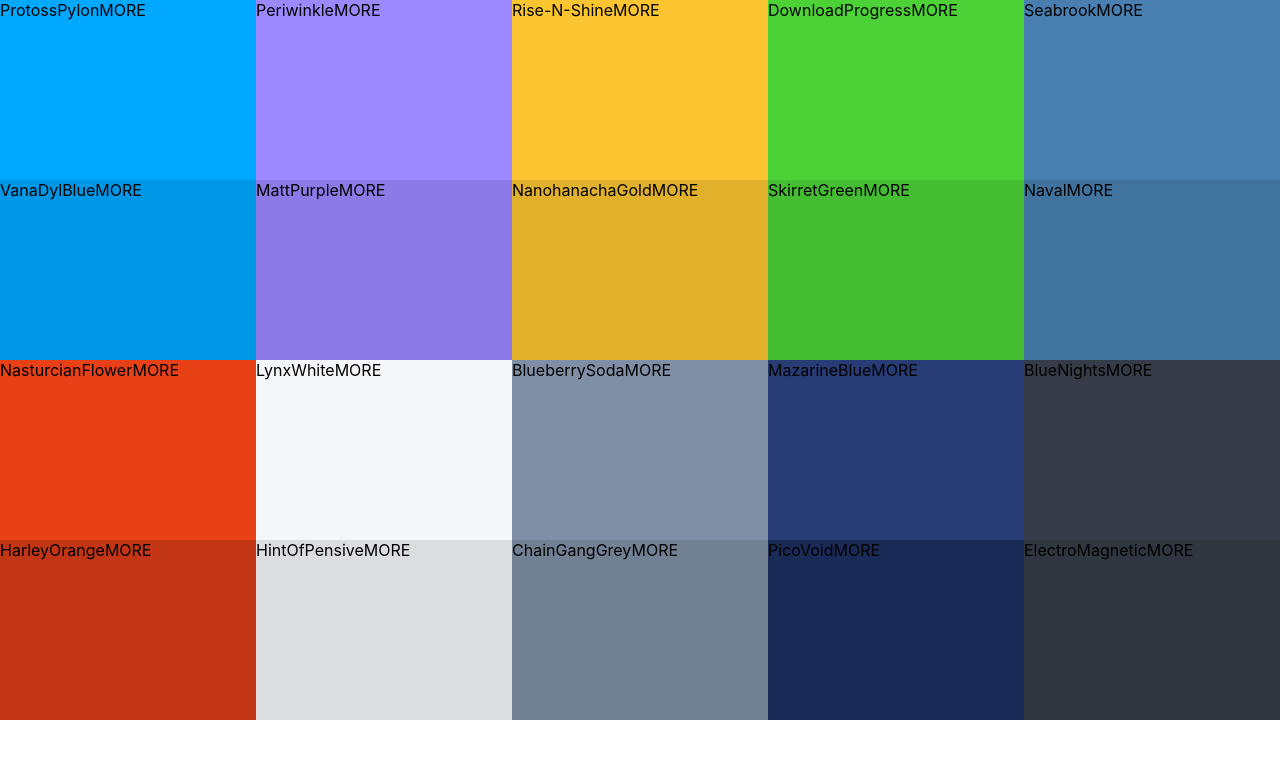
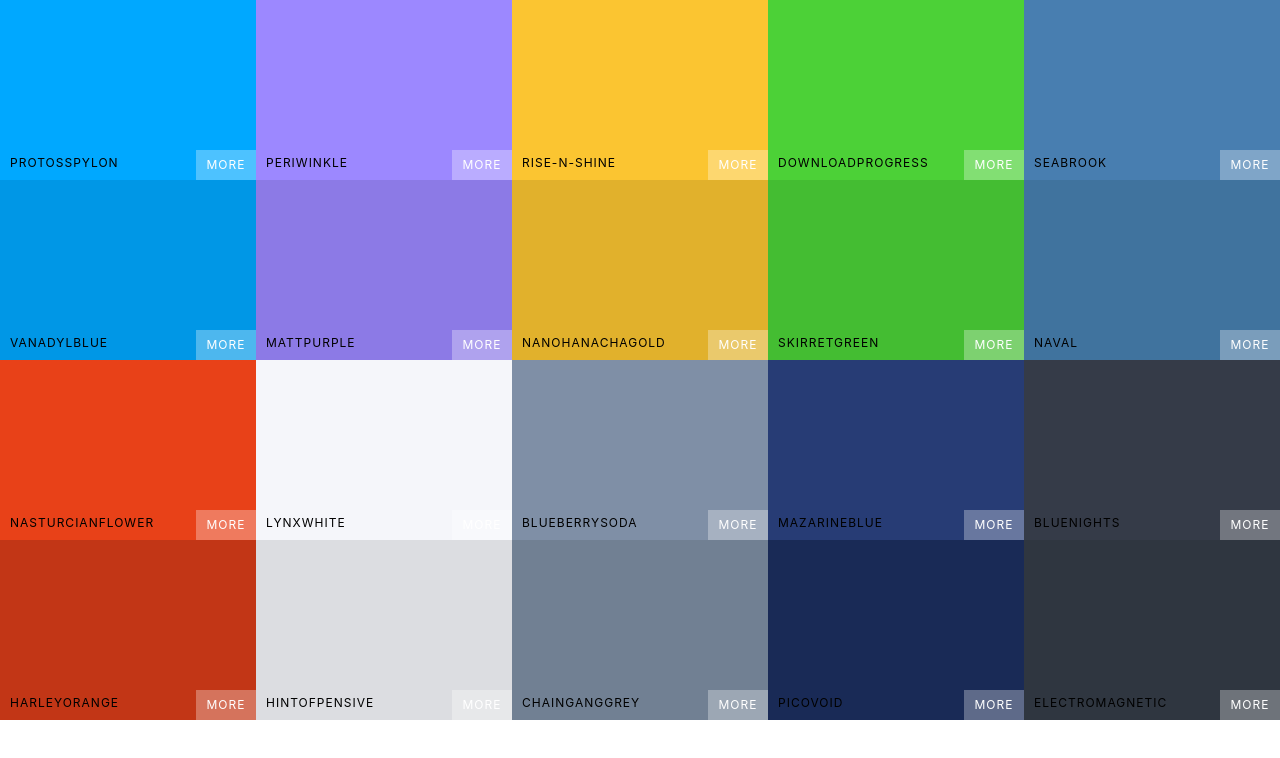
Before and after one commit to ivigneshwaran/React-Colors-App, a React (Create React App) app: page / in a window 1280 px wide. Shown: the top 758 px of the page. Built offline with nearby package versions, Linux system fonts and the light colour scheme.

Commit message:
Style ColorBox

```diff
--- a/src/ColorBox.css
+++ b/src/ColorBox.css
@@ -5,4 +5,58 @@
   display: inline-block;
   position: relative;
   cursor: pointer;
+  margin-bottom: -4px;
 }
+
+.copy-btn {
+  width: 100px;
+  height: 30px;
+  position: absolute;
+  display: inline-block;
+  top: 50%;
+  left: 50%;
+  margin-top: -15px;
+  margin-left: -50px;
+  text-align: center;
+  outline: none;
+  background-color: rgba(255, 255, 255, 0.3);
+  font-size: 1rem;
+  line-height: 30px;
+  color: #fff;
+  text-transform: uppercase;
+  border: none;
+  cursor: pointer;
+  opacity: 0;
+}
+
+.ColorBox:hover .copy-btn {
+  opacity: 1;
+  transition: 0.5s;
+}
+.box-content {
+  /* width: 100%; */
+  position: absolute;
+  bottom: 0;
+  left: 0;
+  padding: 10px;
+  color: #000;
+  letter-spacing: 1px;
+  text-transform: uppercase;
+  font-size: 12px;
+}
+.see-more {
+  position: absolute;
+  right: 0;
+  bottom: 0;
+  /* padding: 10px; */
+  text-transform: uppercase;
+  letter-spacing: 1px;
+  background-color: rgba(255, 255, 255, 0.3);
+  border: none;
+  font-size: 12px;
+  color: #fff;
+  width: 60px;
+  height: 30px;
+  text-align: center;
+  line-height: 30px;
+}
--- a/src/ColorBox.js
+++ b/src/ColorBox.js
@@ -3,10 +3,16 @@
 
 export default class ColorBox extends Component {
   render() {
+    const {name, bg} = this.props
     return (
-      <div style={{background: this.props.bg}} className="ColorBox">
-      <span>{this.props.name}</span>
-        <span>MORE</span>
+      <div style={{background: bg}} className="ColorBox">
+        <div className="copy-container">
+          <div className="box-content">
+            <span>{name}</span>
+          </div>
+          <button className="copy-btn">Copy</button>
+        </div>
+        <span className="see-more">more</span>
       </div>
     )
   }
```
